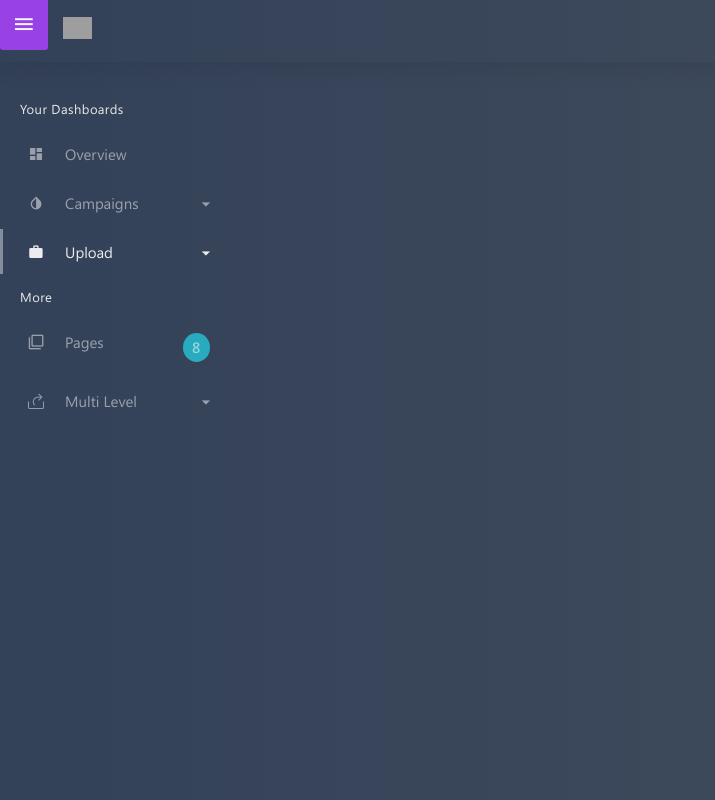
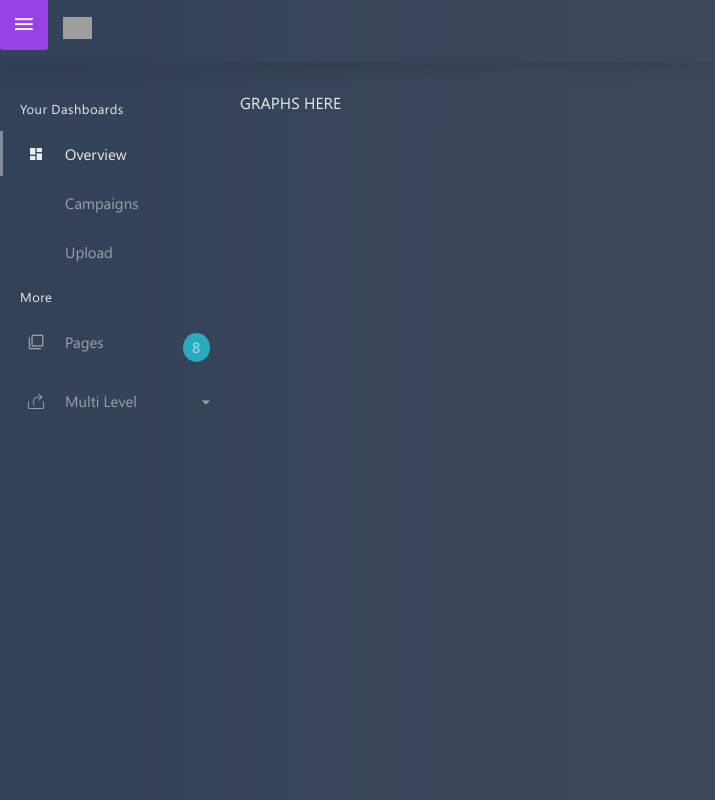
Before and after one commit to AdSpecterAR/sacramento, a React (Create React App) app: page / in a window 1280 px wide. Shown: the top 800 px of the page, without its empty margins (0-715 px from the left). Built offline with nearby package versions, Linux system fonts and the light colour scheme; grey boxes are pictures that could not be loaded; a web font is replaced by a local one.

Commit message:
Add sidebar navigation active class

```diff
--- a/package.json
+++ b/package.json
@@ -4,6 +4,7 @@
   "private": true,
   "dependencies": {
     "bootstrap": "^4.0.0-beta",
+    "classnames": "^2.2.5",
     "node-sass-chokidar": "0.0.3",
     "react": "^15.6.1",
     "react-dropzone": "^4.1.3",
--- a/src/App.js
+++ b/src/App.js
@@ -5,15 +5,20 @@ import {
   Link
 }                                 from 'react-router-dom';
 import Layout                     from './js/views/layout';
+import MetricsDashboard           from './js/views/metricsDashboard';
 import AdvertiserUploadForm       from './js/components/advertiserUploadForm';
+import CampaignsList              from './js/components/campaignsList';
 import './App.css';
+
 
 class App extends Component {
   render() {
     return (
       <Router>
         <Layout>
-          <Route exact path="/campaign/upload" component={AdvertiserUploadForm} />
+          <Route exact path="/" component={MetricsDashboard} />
+          <Route path="/campaigns" component={CampaignsList} />
+          <Route path="/campaign/upload" component={AdvertiserUploadForm} />
         </Layout>
       </Router>
   );
--- a/src/App.scss
+++ b/src/App.scss
@@ -1,4 +1,3 @@
-//@import "stylesheets/flacto/bootstrap.min.css";
 @import "stylesheets//global.scss";
 @import "stylesheets/flacto/components.css";
 @import "stylesheets/flacto/core.css";
--- a/src/js/components/advertiserUploadForm.js
+++ b/src/js/components/advertiserUploadForm.js
@@ -1,6 +1,5 @@
 import React, { Component }     from 'react';
 import Dropzone                 from 'react-dropzone'
-import _                        from 'underscore';
 
 
 export default class AdvertiserUploadForm extends Component {
@@ -21,10 +20,21 @@ export default class AdvertiserUploadForm extends Component {
         <div className="row">
           <div className="col-sm-12">
             <div className="btn-group pull-right m-t-5 m-b-20">
-              <button type="button" className="btn btn-info dropdown-toggle waves-effect waves-light" data-toggle="dropdown" aria-expanded="false">Settings <span className="m-l-5"><i className="fa fa-cog"></i></span></button>
+              <button
+                type="button"
+                className="btn btn-info dropdown-toggle waves-effect waves-light"
+              >
+                Settings
+
+                <span className="m-l-5">
+                  <i className="fa fa-cog"></i>
+                </span>
+              </button>
             </div>
 
-            <h2 className="page-title">Upload the images for this campaign</h2>
+            <h2 className="page-title">
+              Upload the images for this campaign
+            </h2>
           </div>
         </div>
 
@@ -32,8 +42,15 @@ export default class AdvertiserUploadForm extends Component {
           <div className="dropzone">
             <Dropzone
               className="text-align-center"
-              style={{border: '2px dashed white', borderRadius: '5px', height: '300px', textAlign: 'center', display: 'flex', justifyContent: 'center'}}
               onDrop={this.onFileDrop}
+              style={{
+                border: '2px dashed white',
+                borderRadius: '5px',
+                height: '300px',
+                textAlign: 'center',
+                display: 'flex',
+                justifyContent: 'center'
+              }}
             >
               <div style={{alignSelf: 'center'}}>
                 <i className="fa fa-cloud-upload"></i>
@@ -46,13 +63,20 @@ export default class AdvertiserUploadForm extends Component {
                   or
                 </div>
 
-                <button type="button" className="btn btn-custom waves-effect waves-light w-md m-b-5">Browse files</button>
+                <button
+                  type="button"
+                  className="btn btn-custom waves-effect waves-light w-md m-b-5"
+                >
+                  Browse files
+                </button>
               </div>
             </Dropzone>
           </div>
 
           <aside className="m-t-25">
-            <h3>Uploaded files</h3>
+            <h3>
+              Uploaded files
+            </h3>
 
             <ul>
               {this.renderUploadedFiles()}
@@ -62,6 +86,11 @@ export default class AdvertiserUploadForm extends Component {
       </div>
     );
   }
+
+
+  //================
+  // RENDER METHODS
+  //================
 
 
   renderUploadedFiles() {
@@ -82,18 +111,16 @@ export default class AdvertiserUploadForm extends Component {
     });
   }
 
+
+  //================
+  // EVENT HANDLERS
+  //================
+
+
   onFileDrop(files) {
     this.setState({
       files
     });
   }
 
-  onCreateNewCampaign() {
-    // some API call
-
-    this.setState({
-      files: []
-    });
-  }
-
 }
--- /dev/null
+++ b/src/js/components/campaignsList.js
@@ -0,0 +1,22 @@
+import React, { Component }     from 'react';
+
+
+export default class CampaignsList extends Component {
+
+  constructor(props) {
+    super(props);
+
+    this.state = {
+
+    };
+  }
+
+  render() {
+    return (
+      <div>
+        CAMPAIGNS LIST HERE
+      </div>
+    );
+  }
+
+}
--- a/src/js/components/sideNavBar.js
+++ b/src/js/components/sideNavBar.js
@@ -1,5 +1,6 @@
 import React, { Component }     from 'react';
-import { Link }                 from 'react-router-dom';
+import { NavLink, Link }        from 'react-router-dom';
+import Classnames               from 'classnames';
 
 
 export default class SideNavBar extends Component {
@@ -7,84 +8,87 @@ export default class SideNavBar extends Component {
   constructor(props) {
     super(props);
 
+    let navItemsData = [
+      {
+        name: 'Overview',
+        href: '/',
+        iconClassName: 'zmdi zmdi-view-dashboard'
+      },
+      {
+        name: 'Campaigns',
+        href: '/campaigns',
+        iconClassName: 'fa fa-dollar'
+      },
+      {
+        name: 'Upload',
+        href: '/campaign/upload',
+        iconClassName: 'fa fa-plus'
+      }
+    ];
+
     this.state = {
-
+      navItemsData
     };
   }
 
   render() {
     return (
       <div className="left side-menu">
-        <div className="slimScrollDiv" style={{position: 'relative', overflow: 'hidden', width: 'auto', height: '2244px'}}><div className="sidebar-inner slimscrollleft" style={{overflow: 'hidden', width: 'auto', height: '2244px'}}>
+        <div
+          className="slimScrollDiv"
+          style={{
+            position: 'relative',
+            overflow: 'hidden',
+            width: 'auto',
+            height: '2244px'
+          }}
+        >
+          <div
+            className="sidebar-inner slimscrollleft"
+            style={{
+              overflow: 'hidden',
+              width: 'auto',
+              height: '2244px'
+            }}
+          >
             <div id="sidebar-menu">
               <ul>
-              <li className="text-muted menu-title">Your Dashboards</li>
+                <li className="text-muted menu-title">
+                  Your Dashboards
+                </li>
 
-              <li className="has_sub">
-                <a href="index.html" className="waves-effect"><i className="zmdi zmdi-view-dashboard"></i> <span> Overview </span> </a>
+                {this.renderNavItems()}
+
+                <li className="text-muted menu-title">
+                  More
                 </li>
 
                 <li className="has_sub">
-                <a href="/" className="waves-effect"><i className="zmdi zmdi-invert-colors"></i> <span> Campaigns </span> <span className="menu-arrow"></span> </a>
+                  <Link
+                    to="/"
+                    className="waves-effect"
+                  >
+                    <i className="zmdi zmdi-collection-item" />
 
-                <ul className="list-unstyled">
-                  <li><a href="ui-buttons.html">Buttons</a></li>
-                  <li><a href="ui-cards.html">Cards</a></li>
-                  <li><a href="ui-typography.html">Typography </a></li>
-                  <li><a href="ui-checkbox-radio.html">Checkboxs-Radios</a></li>
-                  <li><a href="ui-materialdesignicons.html">Material Design Icons</a></li>
-                  <li><a href="ui-font-awesome-icons.html">Font Awesome Icons</a></li>
-                  <li><a href="ui-themify-icons.html">Themify Icons</a></li>
-                  <li><a href="ui-modals.html">Modals</a></li>
-                  <li><a href="ui-images.html">Images</a></li>
-                  <li><a href="ui-components.html">Components</a>
-                  </li></ul>
-              </li>
+                    <span className="label label-info pull-right">
+                      8
+                    </span>
 
-              <li className="has_sub active">
-                <Link to="/campaign/upload" className="waves-effect active"><i className="zmdi zmdi-case"></i> <span> Upload </span> <span className="menu-arrow"></span> </Link>
-
-                <ul className="list-unstyled">
-                  <li><a href="admin-masonry.html">Masonry</a></li>
-                  <li><a href="admin-notification.html">Notification</a></li>
-                  <li><a href="admin-range-slider.html">Range Slider</a></li>
-                  <li><a href="admin-sweetalert.html">Sweet Alert</a>
-                  </li></ul>
-              </li>
-
-              <li className="text-muted menu-title">More</li>
-
-              <li className="has_sub">
-                <a href="/" className="waves-effect"><i className="zmdi zmdi-collection-item"></i><span className="label label-info pull-right">8</span><span> Pages </span></a>
-
-                <ul className="list-unstyled">
-                  <li><a href="page-starter.html">Starter Page</a></li>
-                  <li><a href="page-login.html">Login</a></li>
-                  <li><a href="page-register.html">Register</a></li>
-                  <li><a href="page-recoverpw.html">Recover Password</a></li>
-                  <li><a href="page-lock-screen.html">Lock Screen</a></li>
-                  <li><a href="page-confirm-mail.html">Confirm Mail</a></li>
-                  <li><a href="page-404.html">Error 404</a></li>
-                </ul>
+                    <span> Pages </span>
+                  </Link>
                 </li>
 
                 <li className="has_sub">
-                <a href="/" className="waves-effect"><i className="ti-share"></i><span> Multi Level </span> <span className="menu-arrow"></span></a>
+                  <Link
+                    to="/"
+                    className="waves-effect"
+                  >
+                    <i className="ti-share" />
 
-                <ul>
-                  <li className="has_sub">
-                    <a href="/" className="waves-effect"><span>Menu Level 1.1</span> <span className="menu-arrow"></span></a>
-                    <ul>
-                      <li><a href="/"><span>Menu Level 2.1</span></a></li>
-                      <li><a href="/"><span>Menu Level 2.2</span></a></li>
-                      <li><a href="/"><span>Menu Level 2.3</span></a></li>
-                    </ul>
-                  </li>
+                    <span> Multi Level </span>
 
-                  <li>
-                    <a href="/"><span>Menu Level 1.2</span></a>
-                  </li>
-                </ul>
+                    <span className="menu-arrow" />
+                  </Link>
                 </li>
               </ul>
 
@@ -92,12 +96,68 @@ export default class SideNavBar extends Component {
             </div>
 
             <div className="clearfix"></div>
+          </div>
 
+          <div
+            className="slimScrollBar"
+            style={{
+              background: 'rgb(77, 89, 106)',
+              width: '7px',
+              position: 'absolute',
+              top: '0px',
+              opacity: '0.4',
+              display: 'none',
+              borderRadius: '7px',
+              zIndex: '99',
+              right: '1px',
+              height: '706px',
+              visibility: 'visible'
+            }}
+          >
           </div>
-          <div className="slimScrollBar" style={{background: 'rgb(77, 89, 106)', width: '7px', position: 'absolute', top: '0px', opacity: '0.4', display: 'none', borderRadius: '7px', zIndex: '99', right: '1px', height: '706px', visibility: 'visible'}}></div><div className="slimScrollRail" style={{width: '7px', height: '100%', position: 'absolute', top: '0px', display: 'none', borderRadius: '7px', background: 'rgb(51, 51, 51)', opacity: '0.2', zIndex: '90', right: '1px'}}></div>
+
+          <div
+            className="slimScrollRail"
+            style={{
+              width: '7px',
+              height: '100%',
+              position: 'absolute',
+              top: '0px',
+              display: 'none',
+              borderRadius: '7px',
+              background: 'rgb(51, 51, 51)',
+              opacity: '0.2',
+              zIndex: '90',
+              right: '1px'
+            }}
+          >
+          </div>
         </div>
       </div>
     );
   }
 
+
+  renderNavItems() {
+    return this.state.navItemsData.map((navItem, index) => {
+      return (
+        <li
+          key={`navItem${index}`}
+          className={Classnames({'has_sub': true})}
+          activeClassName="active"
+        >
+          <NavLink
+            exact={navItem.href === '/'}
+            to={navItem.href}
+            className={Classnames({'waves-effect': true})}
+            activeClassName="active"
+          >
+            <i className={navItem.iconClassName} />
+
+            <span> {navItem.name} </span>
+          </NavLink>
+        </li>
+      );
+    });
   }
+}
--- a/src/js/views/layout.js
+++ b/src/js/views/layout.js
@@ -30,5 +30,4 @@ export default class Layout extends Component {
       </div>
     );
   }
-
 }
--- /dev/null
+++ b/src/js/views/metricsDashboard.js
@@ -0,0 +1,22 @@
+import React, { Component }     from 'react';
+
+
+export default class MetricsDashboard extends Component {
+
+  constructor(props) {
+    super(props);
+
+    this.state = {
+
+    };
+  }
+
+  render() {
+    return (
+      <div>
+        GRAPHS HERE
+      </div>
+    );
+  }
+
+}
```
Lines whose indentation alone changed are shown as unchanged.
